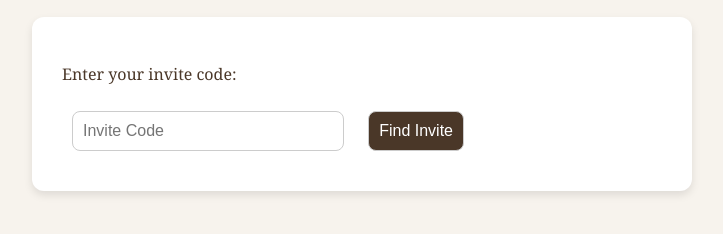
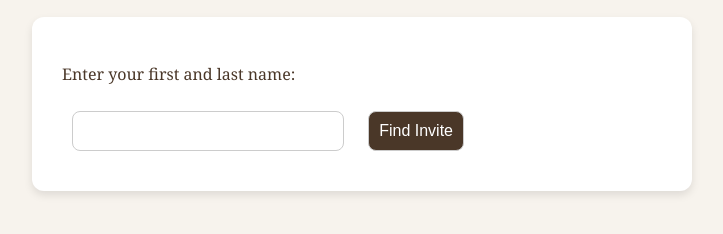
Before and after one commit to rthorn46/rachel_getting_married, a plain HTML site: page rsvp.html in a window 1280 px wide. Shown: the part 124-358 px from the top of the page, without its empty margins (278-1001 px from the left). Drawn offline with Linux system fonts and the light colour scheme.

Commit message:
Changed from invite code to first and last name

```diff
--- a/rsvp.html
+++ b/rsvp.html
@@ -11,8 +11,8 @@
 <h1>RSVP</h1>
 
 <div id="lookup" class="form-card">
-  <p>Enter your invite code:</p>
-  <input type="text" id="inviteCode" class="invite-code" placeholder="Invite Code">
+  <p>Enter your first and last name:</p>
+  <input type="text" id="inviteCode" class="invite-code">
   <button onclick="lookupInvite()">Find Invite</button>
 </div>
 
```
